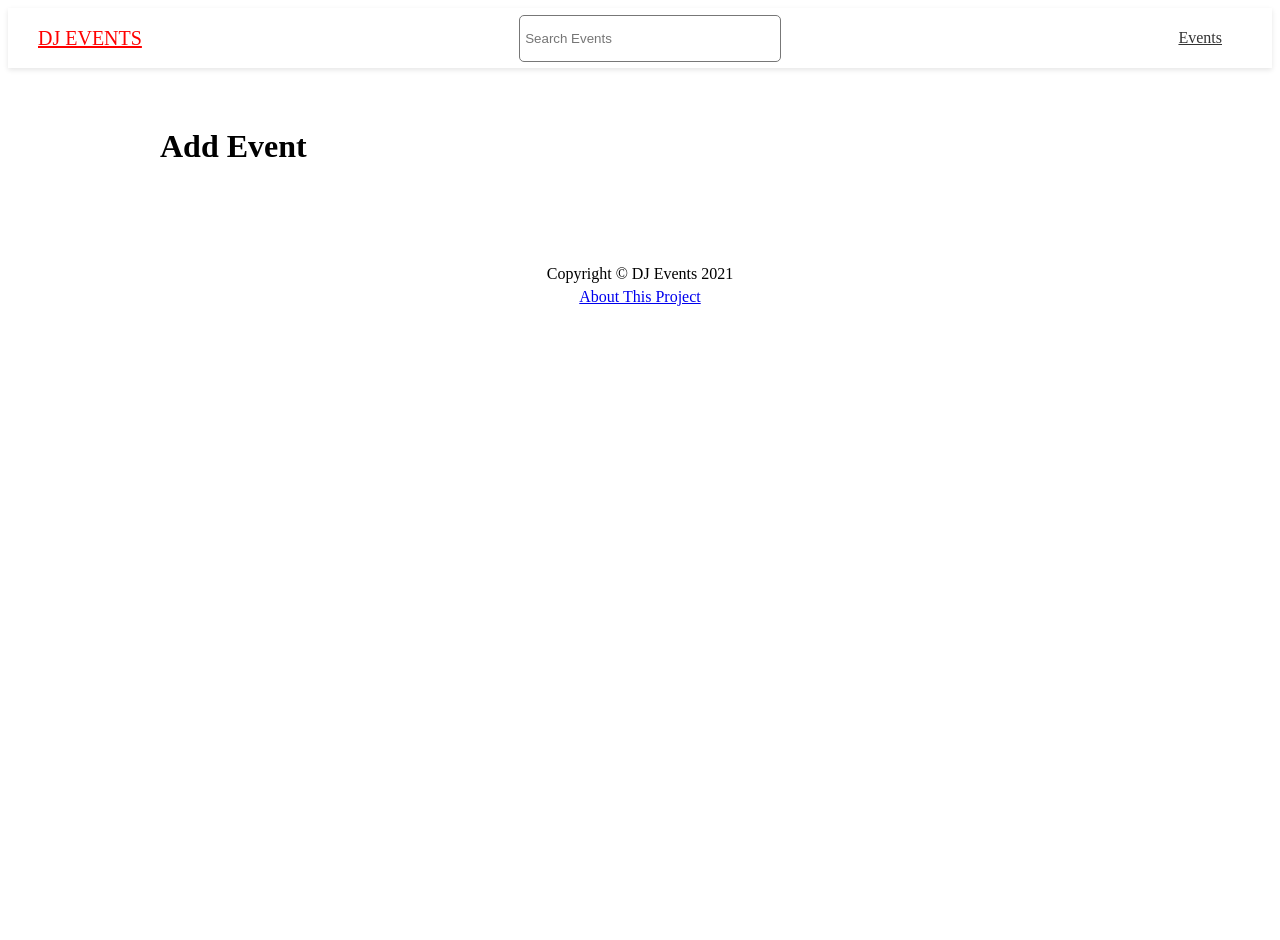
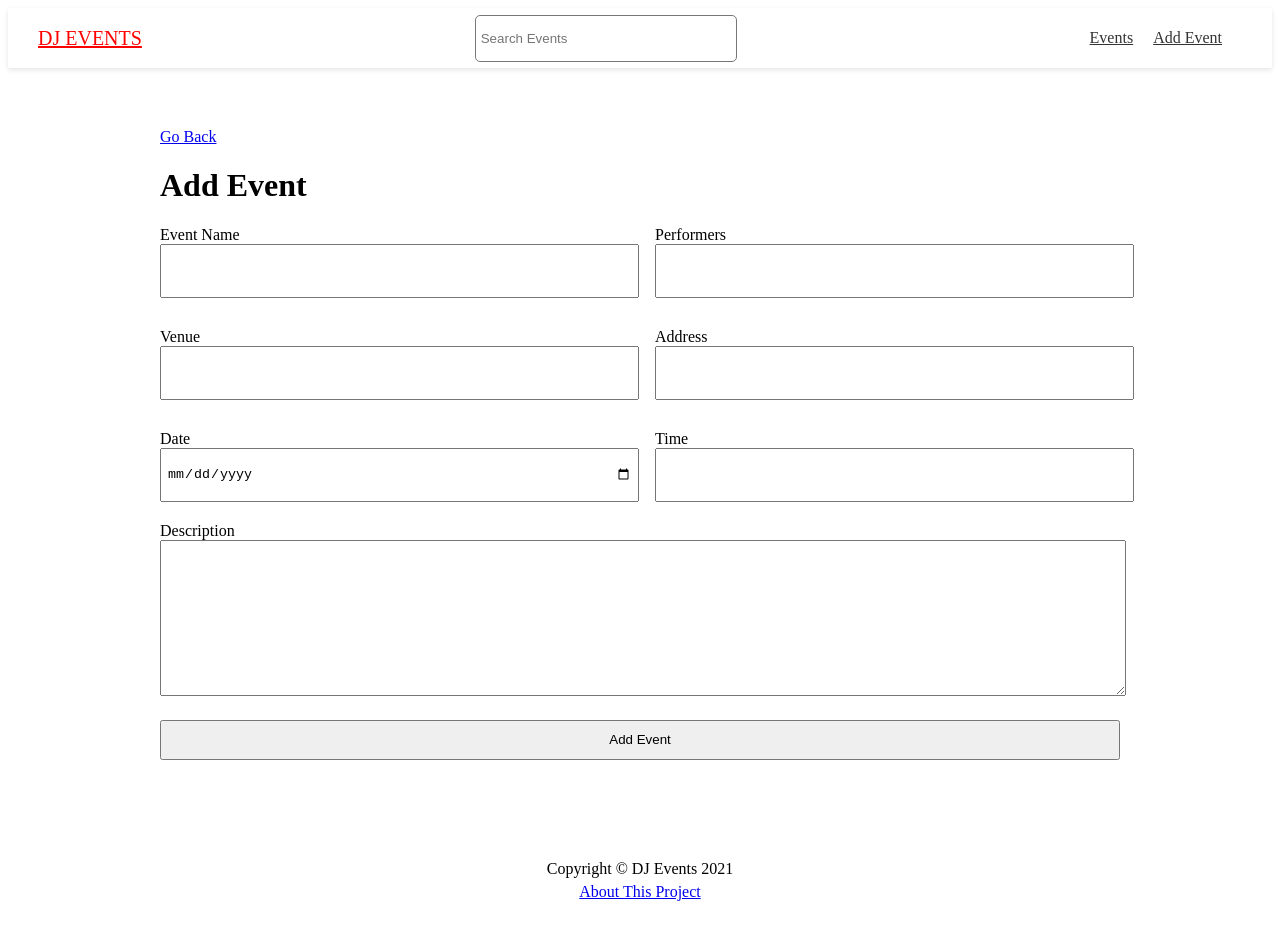
Before and after one commit to brhamill/dj-events-frontend, a Next.js app: page /events/add in a window 1280 px wide. Before the commit the page ends 800 px from the top, so only its background shows below. Built offline with nearby package versions, Linux system fonts and the light colour scheme.

Commit message:
Add Event Page

```diff
--- a/components/Header.tsx
+++ b/components/Header.tsx
@@ -20,6 +20,11 @@
               <a>Events</a>
             </Link>
           </li>
+          <li>
+            <Link href='/events/add'>
+              <a>Add Event</a>
+            </Link>
+          </li>
         </ul>
       </nav>
     </header>
--- a/pages/events/add.tsx
+++ b/pages/events/add.tsx
@@ -1,9 +1,117 @@
+import { ChangeEvent, FormEvent, useState } from 'react'
+import { useRouter } from 'next/router'
+import Link from 'next/link'
 import { Layout } from '@/components/Layout'
+import { API_URL } from '@/config/index'
+import styles from '@/styles/Form.module.css'
+import { ChangeEventHandler } from 'react'
 
 const AddEventPage = () => {
+  const [values, setValues] = useState({
+    name: '',
+    performers: '',
+    venue: '',
+    address: '',
+    date: '',
+    time: '',
+    description: '',
+  })
+
+  const router = useRouter()
+
+  const handleSubmit = (e: FormEvent) => {
+    e.preventDefault()
+    console.log(values)
+  }
+
+  const handleInputChange = (
+    e: ChangeEvent<HTMLInputElement | HTMLTextAreaElement>
+  ) => {
+    const { name, value } = e.target
+    setValues({ ...values, [name]: value })
+  }
+
   return (
     <Layout title='Add New Event'>
+      <Link href='/events'>Go Back</Link>
       <h1>Add Event</h1>
+
+      <form onSubmit={handleSubmit} className={styles.form}>
+        <div className={styles.grid}>
+          <div>
+            <label htmlFor='name'>Event Name</label>
+            <input
+              type='text'
+              id='name'
+              name='name'
+              value={values.name}
+              onChange={handleInputChange}
+            />
+          </div>
+          <div>
+            <label htmlFor='performers'>Performers</label>
+            <input
+              type='text'
+              id='performers'
+              name='performers'
+              value={values.performers}
+              onChange={handleInputChange}
+            />
+          </div>
+          <div>
+            <label htmlFor='venue'>Venue</label>
+            <input
+              type='text'
+              id='venue'
+              name='venue'
+              value={values.venue}
+              onChange={handleInputChange}
+            />
+          </div>
+          <div>
+            <label htmlFor='address'>Address</label>
+            <input
+              type='text'
+              id='address'
+              name='address'
+              value={values.address}
+              onChange={handleInputChange}
+            />
+          </div>
+          <div>
+            <label htmlFor='date'>Date</label>
+            <input
+              type='date'
+              id='date'
+              name='date'
+              value={values.date}
+              onChange={handleInputChange}
+            />
+          </div>
+          <div>
+            <label htmlFor='time'>Time</label>
+            <input
+              type='text'
+              id='time'
+              name='time'
+              value={values.time}
+              onChange={handleInputChange}
+            />
+          </div>
+        </div>
+
+        <div>
+          <label htmlFor='description'>Description</label>
+          <textarea
+            name='description'
+            id='description'
+            value={values.description}
+            onChange={handleInputChange}
+          ></textarea>
+        </div>
+
+        <input type='submit' value='Add Event' className='btn' />
+      </form>
     </Layout>
   )
 }
--- /dev/null
+++ b/styles/Form.module.css
@@ -0,0 +1,39 @@
+.form label {
+  display: block;
+}
+
+.form input {
+  width: 100%;
+  height: 40px;
+  padding: 5px;
+}
+
+.form textarea {
+  width: 100%;
+  height: 150px;
+}
+
+.form input[type='submit'] {
+  display: block;
+  width: 100%;
+  margin: 20px 0 30px;
+}
+
+.form .file {
+  border: 1px #ccc solid;
+  background-color: #f4f4f4;
+  padding: 10px;
+}
+
+.grid {
+  display: grid;
+  grid-template-columns: 1fr 1fr;
+  gap: 30px;
+  margin-bottom: 20px;
+}
+
+@media (max-width: 600px) {
+  .grid {
+    grid-template-columns: 1fr;
+  }
+}
```
